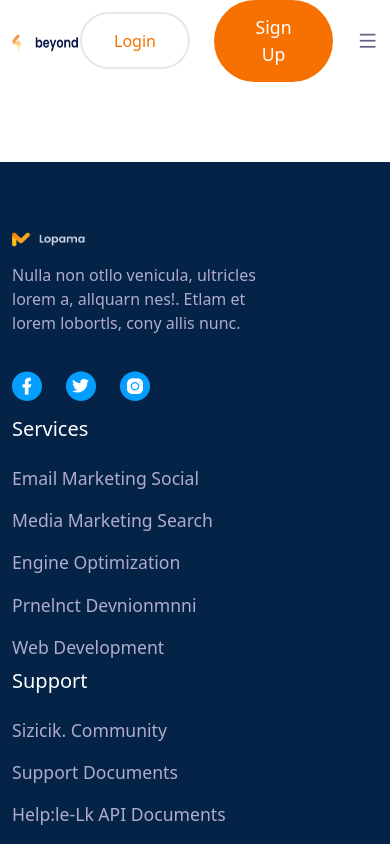
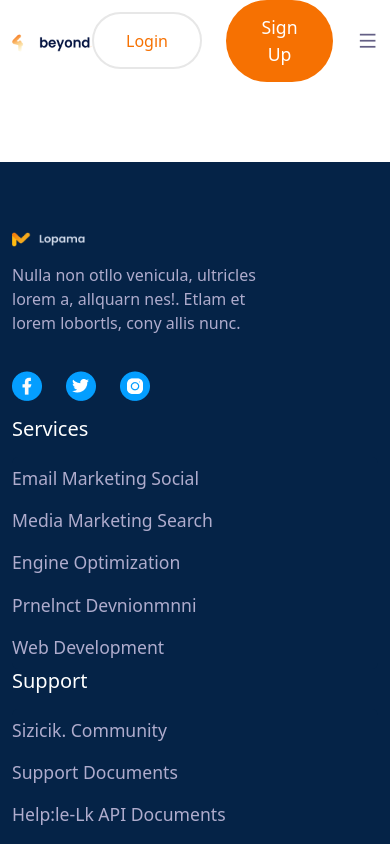
Before and after one commit to linhtiendev/Intern_TTTN, a React (Create React App) app in the folder frontend/: page /contact in a window 390 px wide. Shown: the top 844 px of the page. Built offline with nearby package versions, Linux system fonts and the light colour scheme; a web font is replaced by a local one.

Commit message:
fix logo header

```diff
--- a/frontend/src/components/Header/header.css
+++ b/frontend/src/components/Header/header.css
@@ -63,7 +63,7 @@
 /* === responsive =====  */
 @media only screen and (max-width: 992px){
     .logo img {
-        width: 70px;
+        width: 100px;
         height: 20px;
         border-radius: 15px;
     }
@@ -102,7 +102,7 @@
 
  @media only screen and (max-width: 768px) {
     .logo img {
-        width: 68px;
+        width: 80px;
         height: 18px;
         border-radius: 15px;
     }
```
